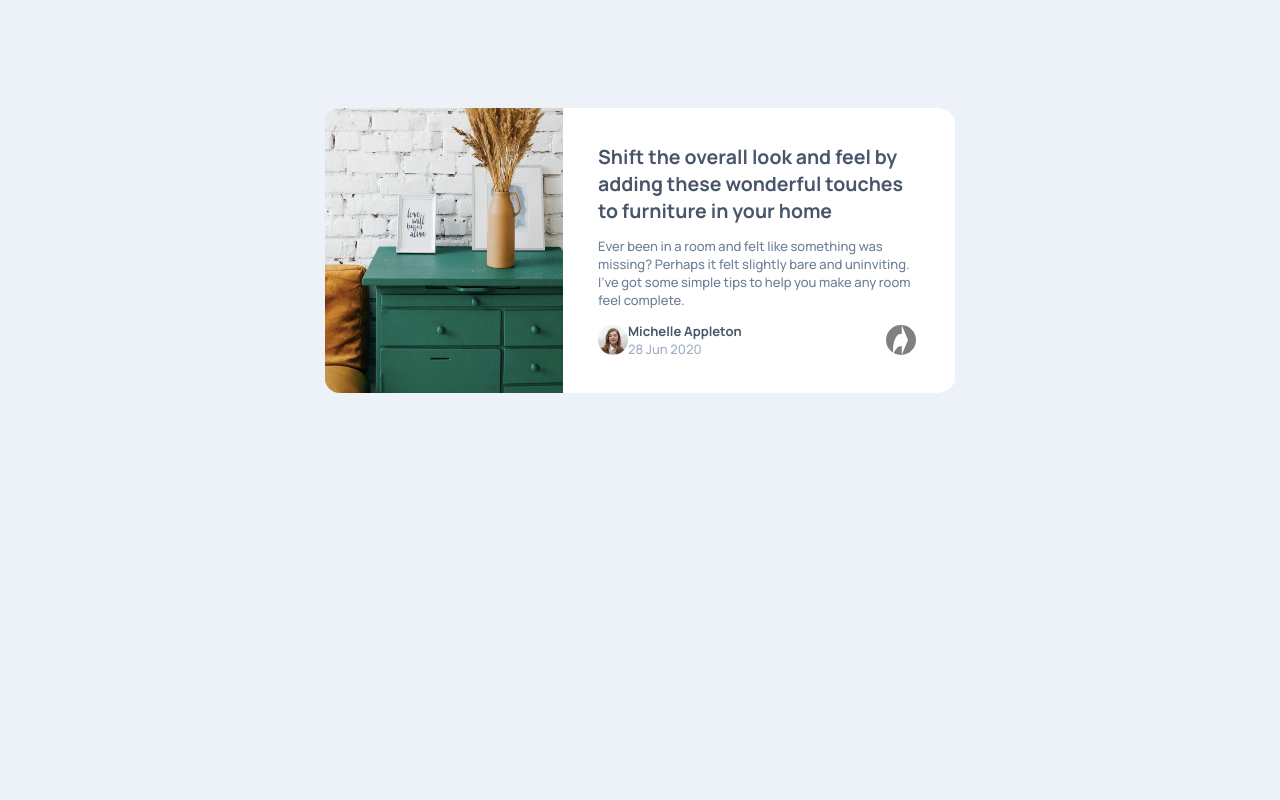
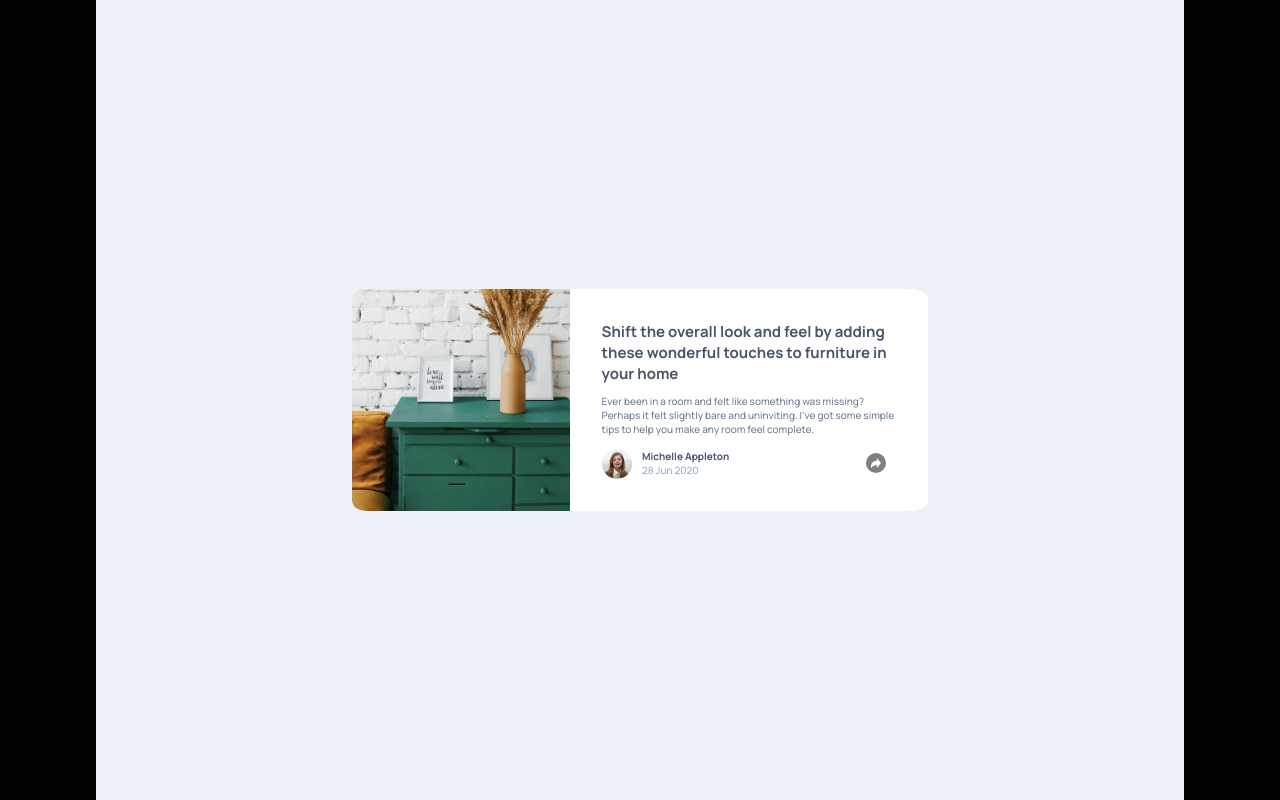
Before and after one commit to meritlouka/reponsize-card-html, a plain HTML site: page index.html in a window 1280 px wide. Drawn offline with Linux system fonts and the light colour scheme.

Commit message:
Add Html Page Size

```diff
--- a/index.css
+++ b/index.css
@@ -3,23 +3,23 @@
 body{
   font-family: Manrope;
   font-size: 13px;
+  width: 85%;
+  height: 100%;
+  margin: auto;
+  background-color: hsl(210, 46%, 95%);
 }
 
 html {
-    background-color: hsl(210, 46%, 95%);
+  height: 100%;
+  background-color: black;
 }
 
 .container{
     position: relative;
-    top: 50%;
-    -webkit-transform: translateY(50%);
-    -ms-transform: translateY(50%);
-    transform: translateY(50%);
     justify-content: center;
     display: flex;
     flex-wrap: wrap;
-    width: 700px;
-    height: 200px;
+    width: 640px;
     margin: auto;
 }
 .article{
@@ -27,6 +27,8 @@ html {
     padding: 5%;
     flex-basis: 46%;
     background-color: white;
+
+
 }
 .title{
     font-weight: 700;
@@ -44,16 +46,21 @@ html {
     width: 124%;
 }
 .footer{
+    justify-content: center;
     align-items: center;
     display: flex;
     flex-wrap: wrap;
 }
+
 .avatar{
     width: 30px;
     height: 30px;
     border-radius: 50%;
+    margin-right: 10px;
+    margin-left: -10px;
+    margin-top: 3px;
+}
 
-}
 .zero-mrg{
     margin: 0px;
 }
@@ -70,21 +77,42 @@ html {
     font-weight: bold;
 }
 .author{
-    width: 80%;
+    width: 76%;
 }
 
 .filter-svg{
     width: 50%;
-    height: 81%;
-    height: auto;
+    height: 50%;
     filter:brightness(0) saturate(100%) invert(100%) sepia(0%) saturate(7500%) hue-rotate(57deg) brightness(109%) contrast(113%);
 }
 .share{
     display: flex;
     justify-content: center;
+    align-items: center;
     background-color: gray;
     border-radius: 50%;
-    width: 30px;
-    height: 30px;
+    width: 20px;
+    height: 20px;
 }
+.test{
+    top: 50%;
+    -webkit-transform: translateY(50%);
+    -ms-transform: translateY(50%);
+    transform: translateY(50%);
 }
+.main {
+    height: 100%;
+    width: 100%;
+    display: table;
+}
+.wrapper {
+    display: table-cell;
+    height: 100%;
+    vertical-align: middle;
+}
+p{
+    font-size: 10px;
+}
+h2{
+    font-size: 15px;
+}
--- a/index.html
+++ b/index.html
@@ -10,7 +10,8 @@
   <title>Frontend Mentor | Article preview component</title>
 </head>
 <body>
-  <div class="layout">
+  <div class="main">
+    <div class="wrapper">
       <div class="container">
         <div class="img-cont">
           <img class="article-img" src="./images/drawers.jpg"/>
@@ -38,5 +39,6 @@
         </div>
       </div>
     </div>
+  </div>
 </body>
 </html>
```
Lines whose indentation alone changed are shown as unchanged.
